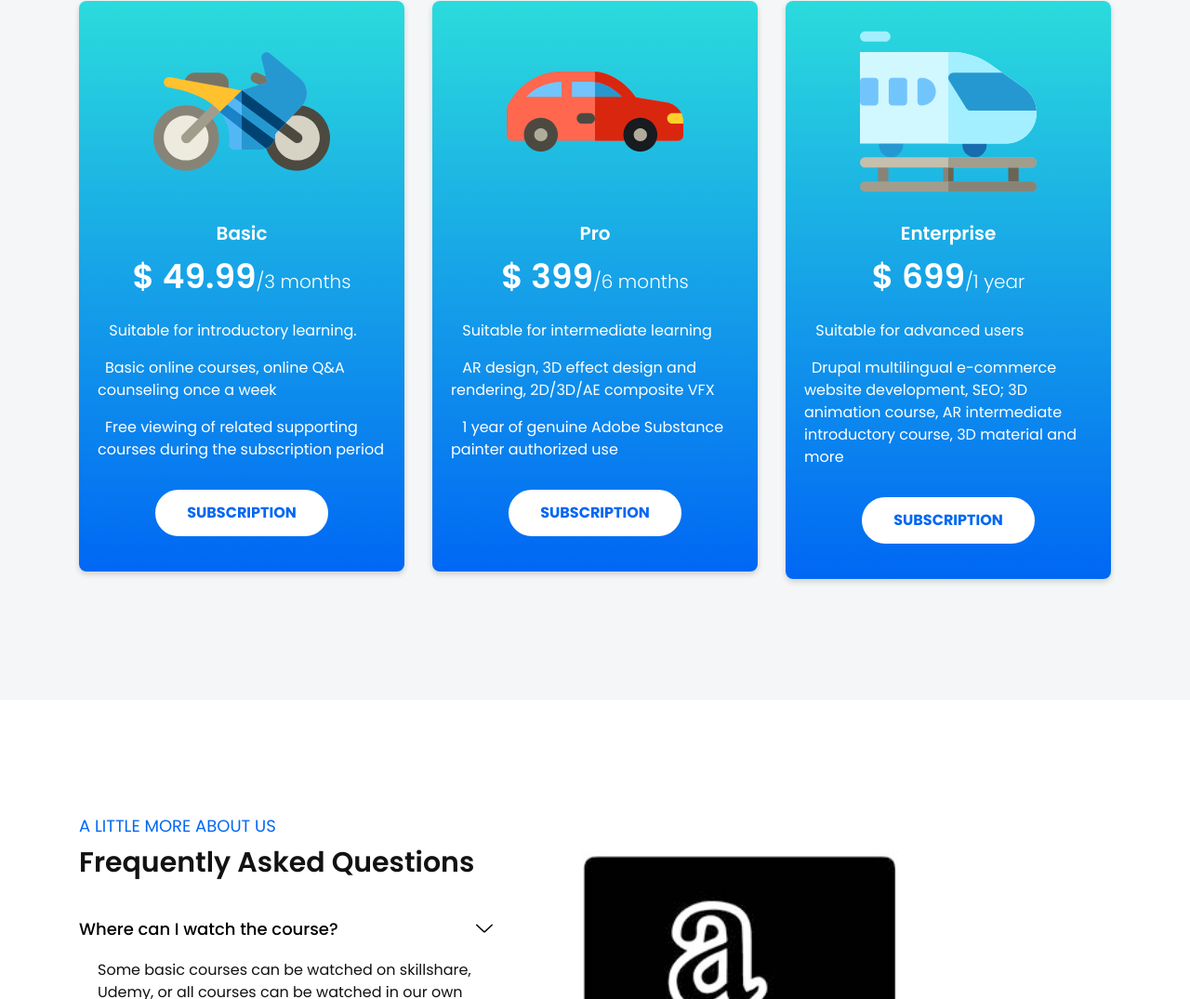
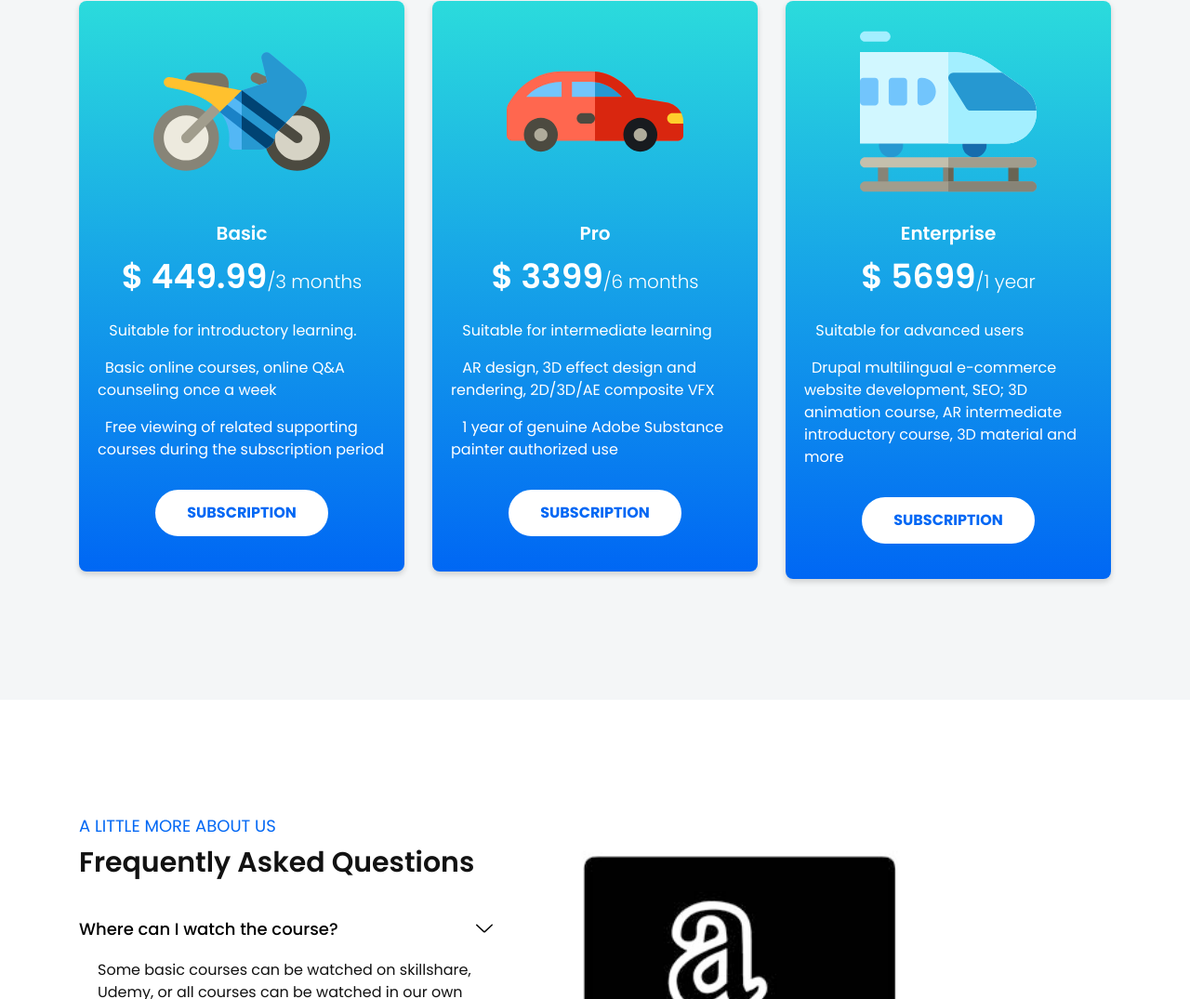
Before and after one commit to seo2design/howvfxweb2, a plain HTML site: page index.html in a window 1280 px wide. Shown: the part 1638-2713 px from the top of the page at 93% size. Drawn offline with Linux system fonts and the light colour scheme.

Commit message:
Update index.html

```diff
--- a/index.html
+++ b/index.html
@@ -284,7 +284,7 @@
                         </div>
                         <div class="pricing-header text-center">
                             <h5 class="sub-title">Basic</h5>
-                            <p class="month"><span class="price">$ 49.99</span>/3 months</p>
+                            <p class="month"><span class="price">$ 449.99</span>/3 months</p>
                         </div>
                         <div class="pricing-list">
                             <ul>
@@ -306,7 +306,7 @@
                         </div>
                         <div class="pricing-header text-center">
                             <h5 class="sub-title">Pro</h5>
-                            <p class="month"><span class="price">$ 399</span>/6 months</p>
+                            <p class="month"><span class="price">$ 3399</span>/6 months</p>
                         </div>
                         <div class="pricing-list">
                             <ul>
@@ -328,7 +328,7 @@
                         </div>
                         <div class="pricing-header text-center">
                             <h5 class="sub-title">Enterprise</h5>
-                            <p class="month"><span class="price">$ 699</span>/1 year</p>
+                            <p class="month"><span class="price">$ 5699</span>/1 year</p>
                         </div>
                         <div class="pricing-list">
                             <ul>
```
